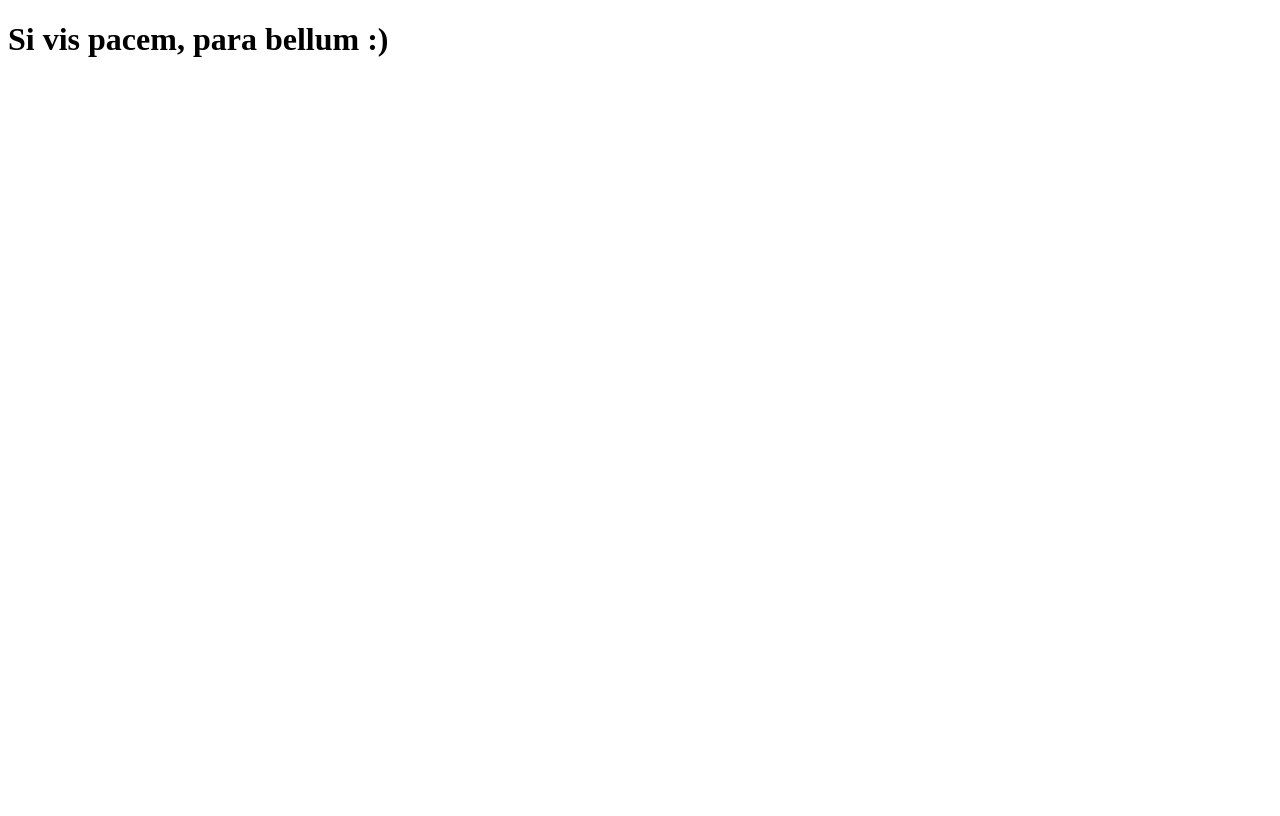
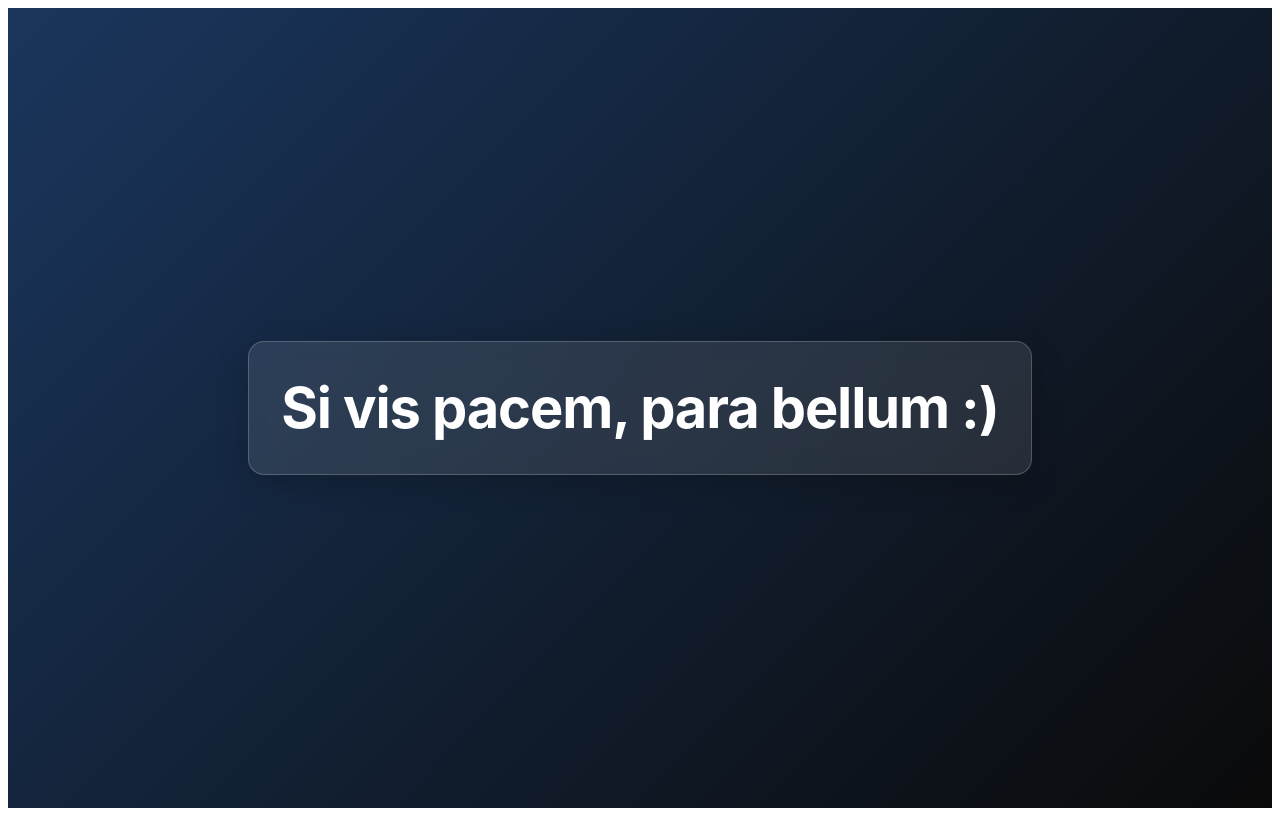
Before and after one commit to marcelolaux/clone-tabnews, a Next.js app: page / in a window 1280 px wide. Built offline with nearby package versions, Linux system fonts and the light colour scheme.

Commit message:
modificando estilo da página

```diff
--- a/pages/index.js
+++ b/pages/index.js
@@ -1,5 +1,34 @@
 function Home() {
-    return <h1>Si vis pacem, para bellum :)</h1>
+    return (
+        <div
+            style={{
+                minHeight: "100vh",
+                display: "flex",
+                alignItems: "center",
+                justifyContent: "center",
+                background: "linear-gradient(135deg, #1a365d 0%, #0a0a0a 100%)",
+            }}
+        >
+            <h1
+                style={{
+                    color: "#ffffff",
+                    fontFamily: "-apple-system, BlinkMacSystemFont, 'Segoe UI', Roboto, sans-serif",
+                    fontSize: "clamp(1.5rem, 5vw, 3.5rem)",
+                    fontWeight: 700,
+                    textAlign: "center",
+                    letterSpacing: "-0.02em",
+                    padding: "2rem",
+                    borderRadius: "16px",
+                    background: "rgba(255, 255, 255, 0.1)",
+                    backdropFilter: "blur(10px)",
+                    boxShadow: "0 8px 32px rgba(0, 0, 0, 0.2)",
+                    border: "1px solid rgba(255, 255, 255, 0.2)",
+                }}
+            >
+                Si vis pacem, para bellum :)
+            </h1>
+        </div>
+    );
 }
 
 export default Home;
```
